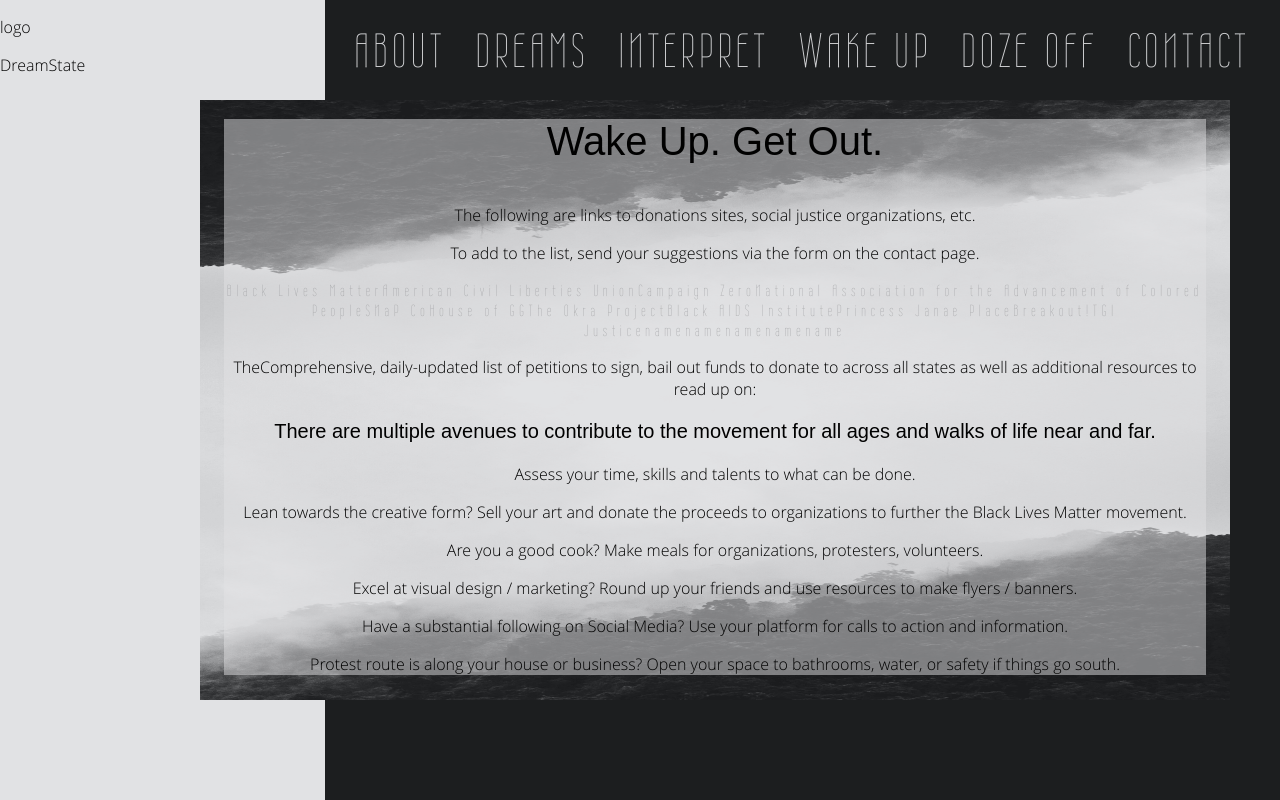
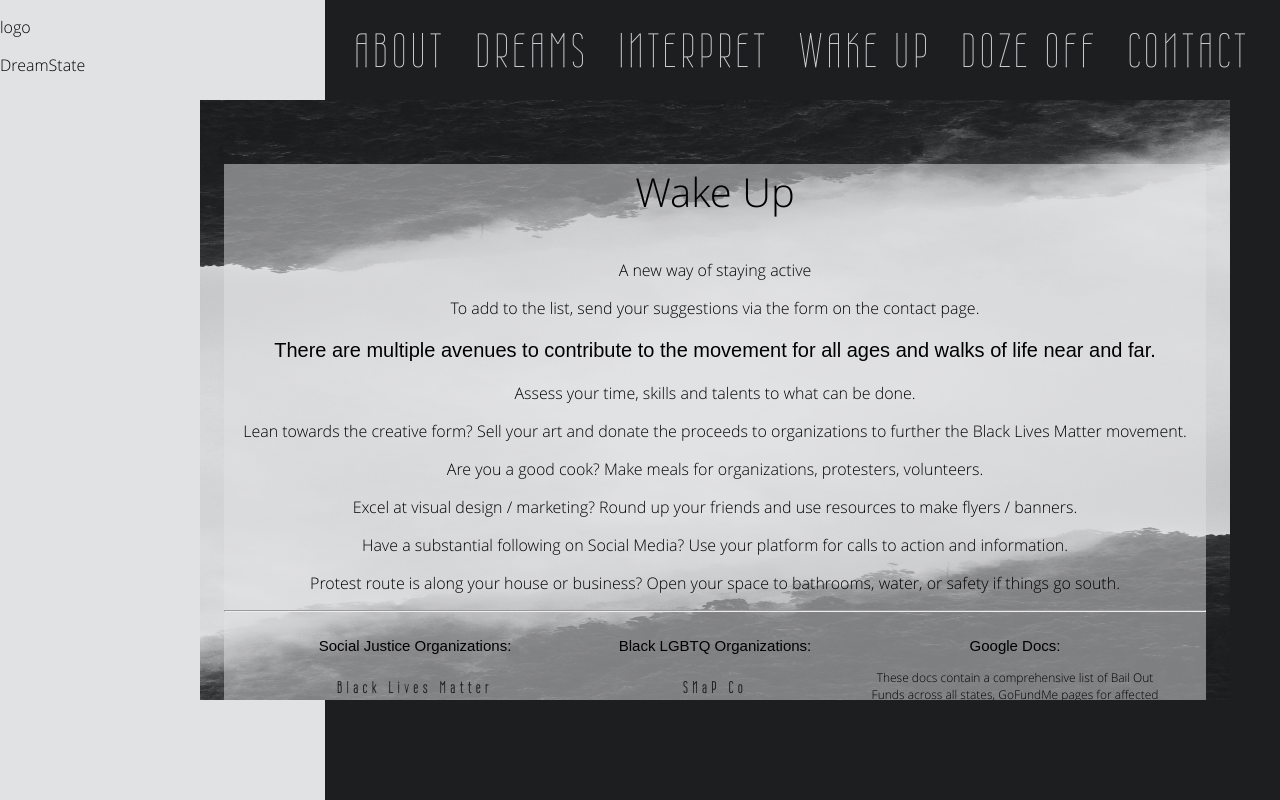
Before and after one commit to llukkah/DreamState, a React (Create React App) app in the folder client/: page /WakeUp in a window 1280 px wide. Built offline with nearby package versions, Linux system fonts and the light colour scheme.

Commit message:
Wake up component completed and functional

```diff
--- a/client/src/Components/Interpret.css
+++ b/client/src/Components/Interpret.css
@@ -1,9 +1,7 @@
 .interpret-body {
     text-align: center;
     background-color: rgba(225, 226, 228, 0.5);
-    /* width: 70vw; */
 }
-
 .interpret-title {
     font-family: 'Montserrat-Light';
     letter-spacing: 5px;
@@ -11,7 +9,6 @@
     font-weight: 700;
 }
 .interpret-title-2 {
-    /* font-family: "OpenSans-Light", sans-serif; */
     font-family: 'Montserrat-Light';
 }
 .interpret-main-header {
@@ -20,11 +17,9 @@
     font-family: 'Montserrat-Light';
     font-weight: 700;
 }
-
 .interpret-text {
     font-family: "OpenSans-Light", sans-serif;
 }
-
 .interpret-links {
     font-size: 35px;
     color: #1D1E20;
@@ -32,7 +27,10 @@
     margin-left: 25px;
     position: relative;
 }
-
+.interpret-links:hover{
+    color: #ff5151;
+    font-weight: 700;
+}
 .interpret-links::before {
     content: "";
     position: absolute;
@@ -44,20 +42,10 @@
     background-color: #ff5151;
     transform: scaleX(0);
 }
-
 .interpret-links:hover::before {
     width: 100%;
     transform: scaleX(1);
 }
-
-
-
-
-
-
-
-
-
 .interpret-div {
     margin: 0 auto;
     width: 800px;
--- a/client/src/Components/Shared/Nav.css
+++ b/client/src/Components/Shared/Nav.css
@@ -2,6 +2,11 @@
     color: #CFD0D2;
     letter-spacing: 5px;
     font-size: 48px;
+    position: relative;
+}
+.nav-links:hover{
+    color: #ff5151;
+    font-weight: 700;
 }
 .hover-link a p,
 .hover-link-1 a p {
@@ -19,11 +24,25 @@
     display: block;
     font-family: "OpenSans-Light", sans-serif;
 }
-
 .hover-link-1 a:hover p {
     margin-left: 20px;
 }
-
-.hover-link a:hover {
-    display: block;
+.hover-link::before,
+.nav-links::before,
+.hover-link-1::before {
+    content: "";
+    position: absolute;
+    bottom:0;
+    left: 0;
+    width: 0;
+    height: 1px;
+    transition: .25s linear;
+    background-color: #ff5151;
+    transform: scaleX(0);
 }
+.nav-links:hover::before,
+.hover-link:hover::before,
+.hover-link-1:hover::before {
+    width: 100%;
+    transform: scaleX(1);
+}
--- a/client/src/Components/WakeUp.css
+++ b/client/src/Components/WakeUp.css
@@ -4,28 +4,48 @@
 }
 .wakeup-links {
     letter-spacing: 5px;
-    color: #A0A1A3;
+    color: #1D1E20;
+    position: relative;
+    margin-top: 10px;
+    font-weight: 700;
 }
-/*
-p {
+.wakeup-links:hover{
+    color: #ff5151;
+}
+.wakeup-mainheader {
     font-family: "OpenSans-Light", sans-serif;
-    font-size: 12px;
-    color: #e1e2e4;
-} */
-.wakeup-mainheader {
-    font-family: "Montserrat", sans-serif;
     text-align: center;
     font-size: 40px;
-    margin-top: -5px;
 }
-
 .wakeup-header {
     font-family: "Montserrat", sans-serif;
     text-align: center;
     font-size: 20px;
 }
-
 .wakeup-info,
 .wakeup-subheader {
     text-align: center;
 }
+.wakeup-SJ-links {
+    width: 300px;
+}
+.wakeup-SJ-header {
+    font-family: "Montserrat", sans-serif;
+    font-size: 15px;
+}
+.wakeup-SJ-info {
+    font-family: "OpenSans-Light", sans-serif;
+    font-size: 12px;
+}
+.links-div {
+    display: flex;
+    flex-direction: row;
+    justify-content: center;
+    margin-top: 10px;
+    padding-bottom: 50px;
+}
+.inner-links-div {
+    display: flex;
+    flex-direction: column;
+    justify-content: center;
+}
--- a/client/src/Components/WakeUp.jsx
+++ b/client/src/Components/WakeUp.jsx
@@ -4,37 +4,9 @@ import "./WakeUp.css";
 export default function WakeUp () {
     return (
     <div class="wakeup-body">
-        <p class="wakeup-mainheader">Wake Up. Get Out. </p>
-        <p class="wakeup-subheader">The following are links to donations sites, social justice organizations, etc.</p>
+        <p class="wakeup-mainheader">Wake Up</p>
+        <p class="wakeup-subheader">A new way of staying active</p>
         <p class="wakeup-subheader">To add to the list, send your suggestions via the form on the contact page.</p>
-
-
-<a href="https://blacklivesmatter.com/" class="wakeup-links" target="_blank">Black Lives Matter</a>
-<a href="https://www.aclu.org/" class="wakeup-links" target="_blank">American Civil Liberties Union</a>
-<a href="https://www.joincampaignzero.org/" class="wakeup-links" target="_blank">Campaign Zero</a>
-<a href="https://www.naacp.org/" class="wakeup-links" target="_blank">National Association for the Advancement of Colored People</a>
-<a href="https://www.snap4freedom.org"  class="wakeup-links"target="_blank">SNaP Co</a>
-
-<a href="https://www.houseofgg.org" class="wakeup-links" target="_blank">House of GG</a>
-<a href="https://www.theokraproject.com" class="wakeup-links" target="_blank">The Okra Project</a>
-<a href="https://www.blackaids.org" class="wakeup-links" target="_blank">Black AIDS Institute</a>
-<a href="https://www.princessjanaeplace.org" class="wakeup-links" target="_blank">Princess Janae Place</a>
-<a href="https://www.youthbreakout.org" class="wakeup-links" target="_blank">Breakout!</a>
-<a href="https://www.tgijp.org" class="wakeup-links" target="_blank">TGI Justice</a>
-<a href="" class="wakeup-links" target="_blank">name</a>
-<a href="" class="wakeup-links" target="_blank">name</a>
-<a href="" class="wakeup-links" target="_blank">name</a>
-<a href="" class="wakeup-links" target="_blank">name</a>
-<a href="" class="wakeup-links" target="_blank">name</a>
-
-
-<p>TheComprehensive, daily-updated list of petitions to sign, bail out funds to donate to across all states as well as additional resources to read up on:</p>
-
-
-
-
-
-
         <p class="wakeup-header">There are multiple avenues to contribute to the movement for all ages and walks of life near and far. </p>
         <p class="wakeup-info">Assess your time, skills and talents to what can be done.</p>
 
@@ -47,6 +19,51 @@ export default function WakeUp () {
         <p class="wakeup-info">Have a substantial following on Social Media?  Use your platform for calls to action and information.</p>
 
         <p class="wakeup-info">Protest route is along your house or business?  Open your space to bathrooms, water, or safety if things go south.</p>
+        <hr></hr>
+        <div class="links-div">
+            <div class="wakeup-SJ-links">
+                <p class="wakeup-SJ-header">Social Justice Organizations:</p>
+                    <div class="inner-links-div">
+                        <a href="https://blacklivesmatter.com/" class="wakeup-links" target="_blank">Black Lives Matter</a>
+                        <a href="https://www.aclu.org/" class="wakeup-links" target="_blank">American Civil Liberties Union</a>
+                        <a href="https://www.naacp.org/" class="wakeup-links" target="_blank">National Association for the Advancement of Colored People</a>
+                        <a href="https://www.joincampaignzero.org/" class="wakeup-links" target="_blank">Campaign Zero</a>
+                        <a href="https://www.blackaids.org" class="wakeup-links" target="_blank">Black AIDS Institute</a>
+                        <a href="https://colorofchange.org/" class="wakeup-links" target="_blank">Color of Change</a>
+                        <a href="https://civilrights.org/" class="wakeup-links" target="_blank">Leadership Conference on Civil &#38; Human Rights</a>
+                        <a href="https://www.showingupforracialjustice.org/" class="wakeup-links" target="_blank">Showing Up For Racial Justice</a>
+                        <a href="https://nul.org/" class="wakeup-links" target="_blank">National Urban League</a>
+                        <a href="https://www.innocenceproject.org/" class="wakeup-links" target="_blank">Innocence Project</a>
+                    </div>
+            </div>
+
+            <div class="wakeup-SJ-links">
+                <p class="wakeup-SJ-header">Black LGBTQ Organizations:</p>
+                    <div class="inner-links-div">
+                        <a href="https://www.snap4freedom.org"  class="wakeup-links"target="_blank">SNaP Co</a>
+                        <a href="https://www.houseofgg.org" class="wakeup-links" target="_blank">House of GG</a>
+                        <a href="https://www.theokraproject.com" class="wakeup-links" target="_blank">The Okra Project</a>
+                        <a href="https://www.princessjanaeplace.org" class="wakeup-links" target="_blank">Princess Janae Place</a>
+                        <a href="http://www.youthbreakout.org/" class="wakeup-links" target="_blank">Breakout!</a>
+                        <a href="http://www.tgijp.org/" class="wakeup-links" target="_blank">TGI Justice</a>
+                        <a href="http://nbjc.org/" class="wakeup-links" target="_blank">National Black Justice Coalition</a>
+                        <a href="https://alp.org/" class="wakeup-links" target="_blank">The Audre Lorde Project</a>
+                        <a href="https://marshap.org/" class="wakeup-links" target="_blank">Marsha P. Johnson Institute</a>
+                        <a href="https://www.bravespacealliance.org/" class="wakeup-links" target="_blank">Brave Space Alliance</a>
+                        <a href="https://avp.org/" class="wakeup-links" target="_blank">Anti-Violence Project</a>
+                    </div>
+            </div>
+
+            <div class="wakeup-SJ-links">
+                <p class="wakeup-SJ-header">Google Docs:</p>
+                <p class="wakeup-SJ-info">These docs contain a comprehensive list of Bail Out Funds across all states, GoFundMe pages for affected families from police brutality, petitions to sign,as well as additional resources that are updated daily:</p>
+                   <div class="inner-links-div">
+                        <a href="https://docs.google.com/document/d/1Xa9Av-NfuFsWBHlsMvPiqJHdNedZgnCRW56qAS-7PGQ/mobilebasic?urp=gmail_link" class="wakeup-links" target="_blank">Google Doc 1</a>
+                       <a href="https://docs.google.com/document/u/1/d/e/2PACX-1vSrT26HMWX-_hlLfiyy9s95erjkOZVJdroXYkU-miaHRk58duAnJIUWKxImRkTITsYhwaFkghS8sfIF/pub?mc_cid=113beb9657&mc_eid=0ad6ddc623#h.zaba4bh85ex" class="wakeup-links" target="_blank">Google Doc 2</a>
+                    </div>
+            </div>
+        </div>
+{/* <a href="" class="wakeup-links" target="_blank">name</a> */}
     </div>
     );
  }
```
Lines whose indentation alone changed are shown as unchanged.
